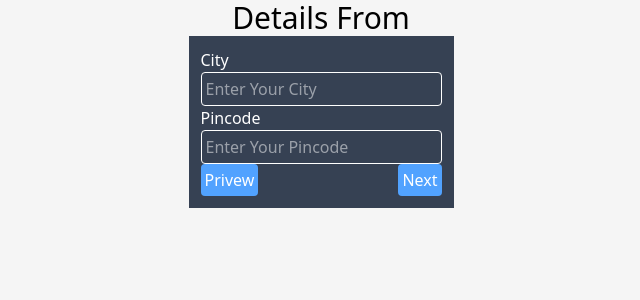
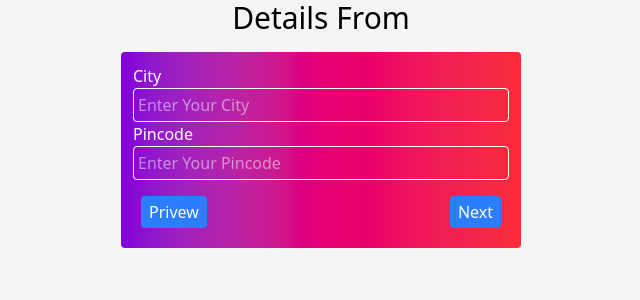
Before and after one commit to nitinsahu19/teaching-react, a React (Vite) app: page /detail/1 in a window 1280 px wide. Both pictures are taken after typing "Sample", "name@example.com" into the empty fields and a click on the button "Next". Shown: the top 300 px of the page, without its empty margins (319-959 px from the left). Built offline with nearby package versions, Linux system fonts and the light colour scheme.

Commit message:
styling from

```diff
--- a/src/component/MultipleFrom.jsx
+++ b/src/component/MultipleFrom.jsx
@@ -12,7 +12,20 @@ const MultipleFrom = () => {
     e.preventDefault()
   }
   const handlePage = ()=>{
-    setPage(page+1)
+    if(name===""||email===''){
+      alert('please enter value')
+      return
+    }else{
+      setPage(page+1)
+    }
+  }
+  const handlePage2 = ()=>{
+    if(city===""||pincode===''){
+      alert('please enter value')
+      return
+    }else{
+      setPage(page+1)
+    }
   }
   const handlepreview = ()=>{
     setPage(page-1)
@@ -22,43 +35,43 @@ const MultipleFrom = () => {
     <div>
       <p className='text-center font-medium text-3xl'>Details From</p>
       <div className='flex justify-center '>
-        <form action="" onSubmit={handleSubmit} className='bg-gray-700 p-3 text-white'>
+        <form action="" onSubmit={handleSubmit} className='bg-gradient-to-r from-purple-700 via-pink-600 to-red-500  p-3 rounded text-white w-100 mt-4 font-medium '>
         {page===1?<div id='page-1'>
             <div>
             <label htmlFor="">Name</label><br/>
-            <input required  value={name} onChange={(e)=>setName(e.target.value)} className='border p-1 rounded' type="text" placeholder='Enter Your Name'/>
+            <input required  value={name} onChange={(e)=>setName(e.target.value)} className='border p-1 rounded w-full' type="text" placeholder='Enter Your Name'/>
           </div>
           <div>
             <label htmlFor="">Email</label><br/>
-            <input required  value={email} onChange={(e)=>setEmail(e.target.value)} className='border p-1 rounded' type="email" placeholder='Enter Your Email'/>
+            <input required  value={email} onChange={(e)=>setEmail(e.target.value)} className='border p-1 rounded w-full' type="email" placeholder='Enter Your Email'/>
           </div>
           <div className='p-2 text-end'>
-            <button onClick={handlePage} className='bg-blue-400 p-1 rounded text-white'>Next</button>
+            <button onClick={handlePage} className='bg-blue-500 ps-3 pe-3 p-1 font-medium rounded text-white mt-3 cursor-pointer'>Next</button>
           </div>
         </div>:''}
         {page===2?<div id='page-2'>
             <div>
             <label htmlFor="">City</label><br/>
-            <input required  value={city} onChange={(e)=>setCity(e.target.value)} className='border p-1 rounded' type="text" placeholder='Enter Your City'/>
+            <input required  value={city} onChange={(e)=>setCity(e.target.value)} className='border p-1 rounded w-full' type="text" placeholder='Enter Your City'/>
           </div>
           <div>
             <label htmlFor="">Pincode</label><br/>
-            <input required  value={pincode} onChange={(e)=>setPincode(e.target.value)} className='border p-1 rounded' type="number" placeholder='Enter Your Pincode'/>
+            <input required  value={pincode} onChange={(e)=>setPincode(e.target.value)} className='border p-1 rounded w-full' type="number" placeholder='Enter Your Pincode'/>
           </div>
-          <div className='flex justify-between'>
-                        <button onClick={handlepreview} className='bg-blue-400 p-1 rounded text-white'>Privew</button>
-                        <button onClick={handlePage} className='bg-blue-400 p-1 rounded text-white'>Next</button>
+          <div className='flex justify-between p-2 mt-2'>
+                        <button onClick={handlepreview} className='bg-blue-500 p-1 rounded text-white font-medium ps-2 pe-2 cursor-pointer'>Privew</button>
+                        <button onClick={handlePage2} className='bg-blue-500 p-1 rounded text-white font-medium ps-2 pe-2 cursor-pointer'>Next</button>
 
           </div>
         </div>:""}
         {page===3?<div id='page-3'>
-           <div>
-            <p>{name}</p>
-            <p>{email}</p>
-            <p>{city}</p>
-            <p>{pincode}</p>
-                                    <button onClick={handlepreview} className='bg-blue-400 p-1 rounded text-white'>Privew</button>
-            <button className='bg-blue-500 p-2 rounded'>Submit</button>
+           <div className='p-2'>
+            <p className='font-medium text-lg '>{name}</p>
+            <p className='font-medium text-lg '>{email}</p>
+            <p className='font-medium text-lg '>{city}</p>
+            <p className='font-medium text-lg '>{pincode}</p>
+                                    <button onClick={handlepreview} className='bg-blue-500 p-1 ps-2 pe-2 font-medium mt-4 rounded text-white cursor-pointer'>Privew</button>
+            <button className='bg-blue-500 p-2 rounded w-full mt-3 cursor-pointer'>Submit</button>
            </div>
         </div>:''}
         </form>
```
